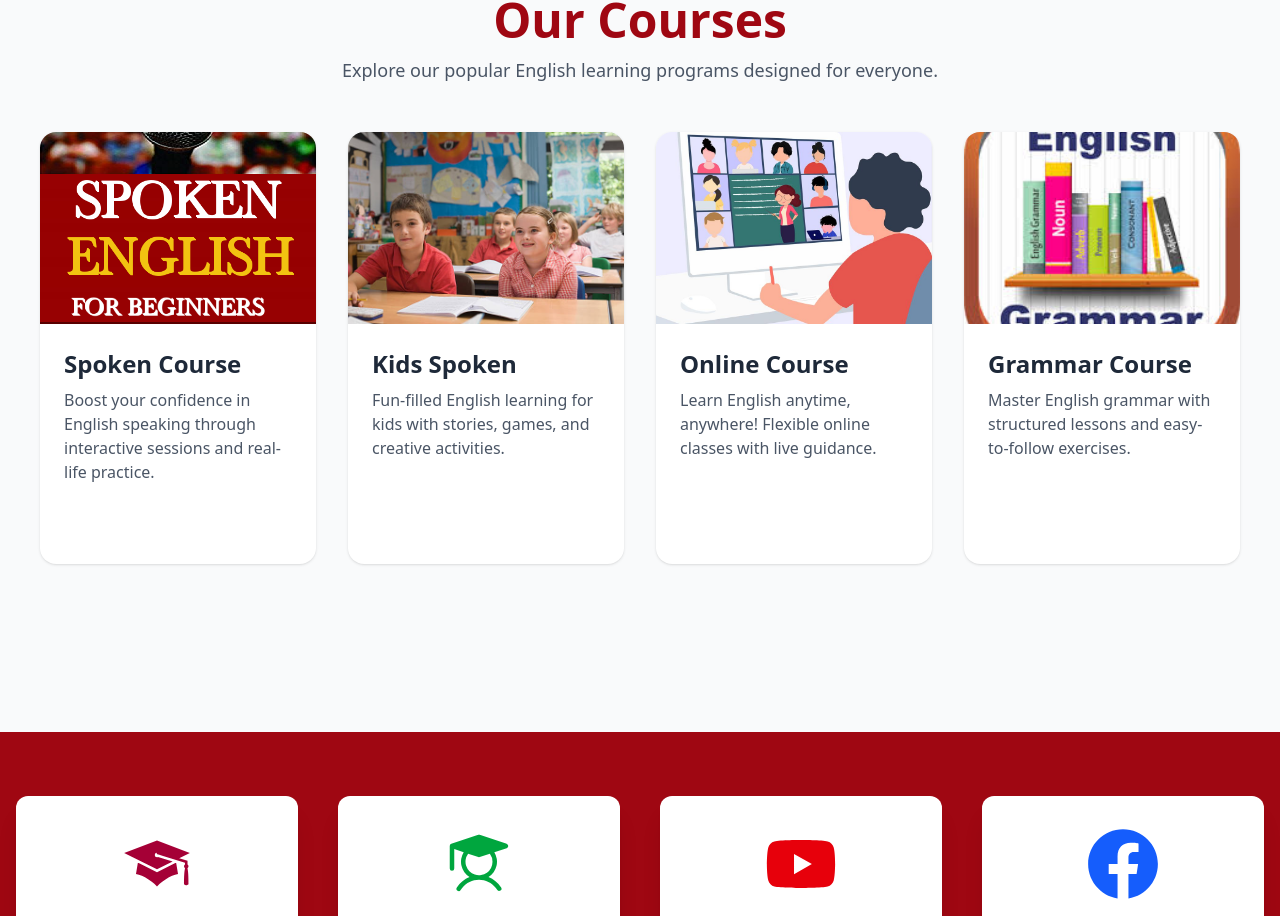
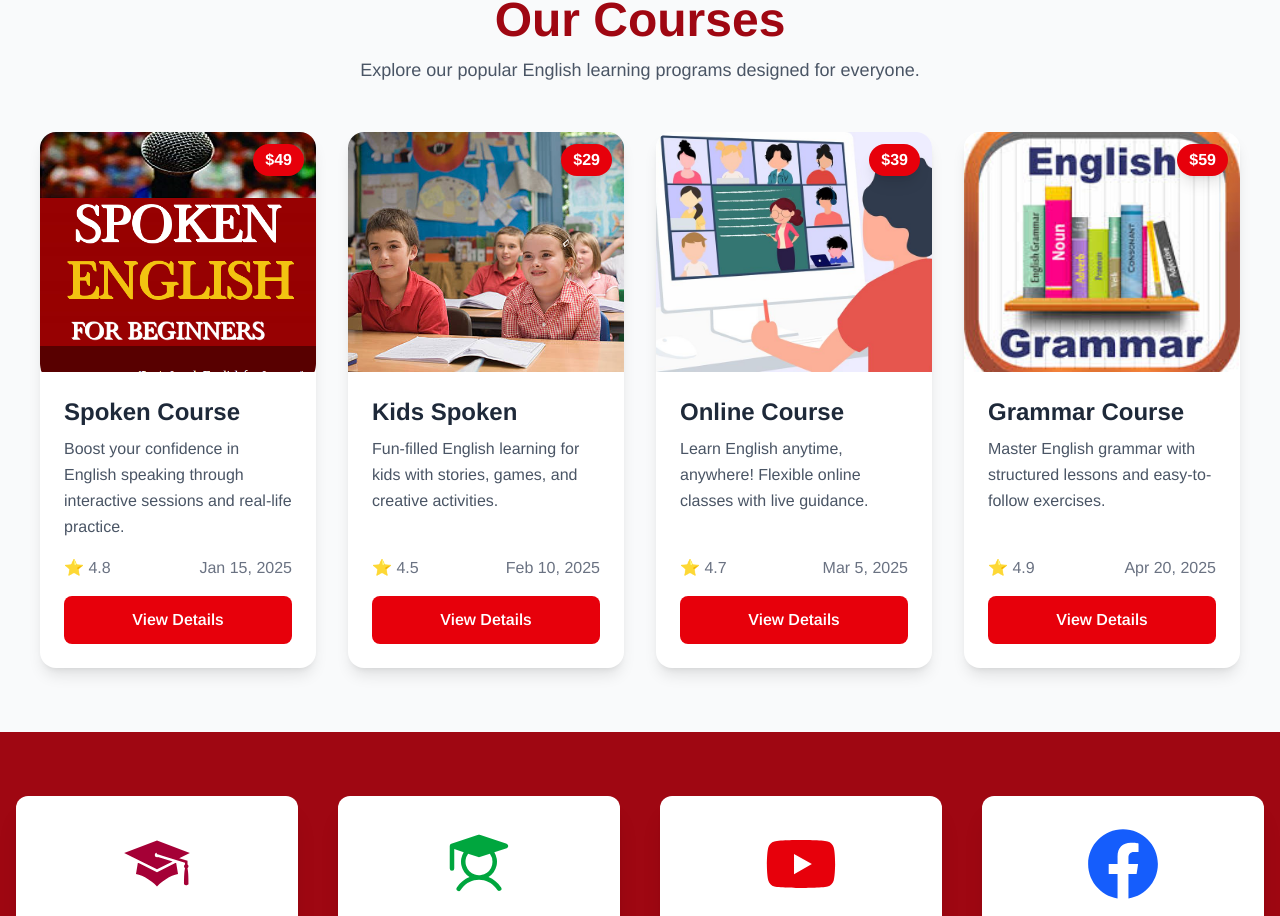
Before and after one commit to junayed-khan24/EnglishClub, a React (Vite) app: page / in a window 1280 px wide. Shown: the part 892-1808 px from the top of the page. Built offline with nearby package versions, Linux system fonts and the light colour scheme.

Commit message:
changed code

```diff
--- a/src/assets/Componets/Courses.jsx
+++ b/src/assets/Componets/Courses.jsx
@@ -1,40 +1,59 @@
 import React from "react";
 import { Link } from "react-router-dom";
+
+// Import images
+import Course1 from "../../../public/asset/corses1.png";
+import Course2 from "../../../public/asset/courses2.jpg";
+import Course3 from "../../../public/asset/coursess3.jpeg";
+import Course4 from "../../../public/asset/couses5.jpg";
 
 const courses = [
   {
     id: 1,
     title: "Spoken Course",
-    image: "../../public/asset/corses1.png",
+    image: Course1,
     description:
       "Boost your confidence in English speaking through interactive sessions and real-life practice.",
+    price: "$49",
+    rating: 4.8,
+    date: "Jan 15, 2025",
   },
   {
     id: 2,
     title: "Kids Spoken",
-    image: "../../public/asset/courses2.jpg",
+    image: Course2,
     description:
       "Fun-filled English learning for kids with stories, games, and creative activities.",
+    price: "$29",
+    rating: 4.5,
+    date: "Feb 10, 2025",
   },
   {
     id: 3,
     title: "Online Course",
-    image: "../../public/asset/coursess3.jpeg",
+    image: Course3,
     description:
       "Learn English anytime, anywhere! Flexible online classes with live guidance.",
+    price: "$39",
+    rating: 4.7,
+    date: "Mar 5, 2025",
   },
   {
     id: 4,
     title: "Grammar Course",
-    image: "../../public/asset/couses5.jpg",
+    image: Course4,
     description:
       "Master English grammar with structured lessons and easy-to-follow exercises.",
+    price: "$59",
+    rating: 4.9,
+    date: "Apr 20, 2025",
   },
 ];
 
 const Courses = () => {
   return (
     <div className="bg-gray-50 min-h-screen py-16 px-4 md:px-10">
+      {/* Section Header */}
       <div className="text-center mb-12">
         <h2 className="text-4xl md:text-5xl font-bold text-red-800 mb-3">
           Our Courses
@@ -44,29 +63,42 @@ const Courses = () => {
         </p>
       </div>
 
-      <div className="grid grid-cols-2 sm:grid-cols-2 lg:grid-cols-4 gap-8 max-w-7xl mx-auto">
+      {/* Courses Grid */}
+      <div className="grid grid-cols-1 sm:grid-cols-2 lg:grid-cols-4 gap-8 max-w-7xl mx-auto">
         {courses.map((course) => (
           <div
             key={course.id}
-            className="bg-white shadow-sm rounded-2xl overflow-hidden hover:shadow-2xl transition-shadow duration-300"
+            className="bg-white rounded-2xl shadow-lg overflow-hidden hover:shadow-2xl transition-shadow duration-300 flex flex-col"
           >
+            <div className="relative">
               <img
                 src={course.image}
                 alt={course.title}
-              className="w-full h-48 object-cover"
+                className="w-full h-52 md:h-56 lg:h-60 object-cover"
               />
-            <div className="p-6 flex flex-col justify-between h-full">
-              <div>
-                <h3 className="text-2xl font-bold text-gray-800 mb-2">
+              {/* Price Tag */}
+              <div className="absolute top-3 right-3 bg-red-600 text-white font-bold py-1 px-3 rounded-full text-sm md:text-base shadow-lg">
+                {course.price}
+              </div>
+            </div>
+
+            <div className="p-6 flex flex-col flex-1">
+              <h3 className="text-xl md:text-2xl font-bold text-gray-800 mb-2">
                 {course.title}
               </h3>
-                <p className="text-gray-600 text-base mb-4">
+              <p className="text-gray-600 text-sm md:text-base mb-4 flex-1 leading-relaxed">
                 {course.description}
               </p>
+
+              {/* Rating & Date */}
+              <div className="flex justify-between items-center mb-4 text-gray-500 text-sm md:text-base">
+                <span>⭐ {course.rating}</span>
+                <span>{course.date}</span>
               </div>
+
               <Link
                 to={`/courses/${course.id}`}
-                className="mt-auto bg-red-600 text-white font-semibold py-2 px-4 rounded-lg hover:bg-red-500 text-center transition"
+                className="bg-red-600 hover:bg-red-500 text-white font-semibold py-2 md:py-3 px-4 md:px-6 rounded-lg text-center transition-all duration-300"
               >
                 View Details
               </Link>
--- a/src/assets/Componets/Home.jsx
+++ b/src/assets/Componets/Home.jsx
@@ -10,7 +10,7 @@ import Slider from './Slider';
 
 const Home = () => {
     return (
-        <div>
+        <div className='arimo-uniquifier'>
              <Navbar></Navbar>
              <Slider></Slider>
              <Courses></Courses>
--- a/src/assets/Componets/Navbar.jsx
+++ b/src/assets/Componets/Navbar.jsx
@@ -36,7 +36,9 @@ const Navbar = () => {
               onClick={() => setIsOpen(!isOpen)}
               className="md:hidden text-gray-700"
             >
-              {isOpen ? "✕" : "☰"}
+              <div className="text-4xl">
+                {isOpen ? "✕" : "☰"}
+              </div>
             </button>
           </div>
         </div>
```
Lines whose indentation alone changed are shown as unchanged.
